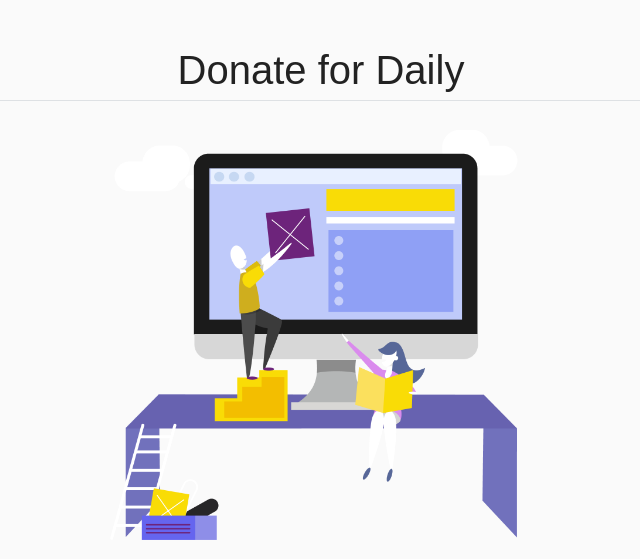
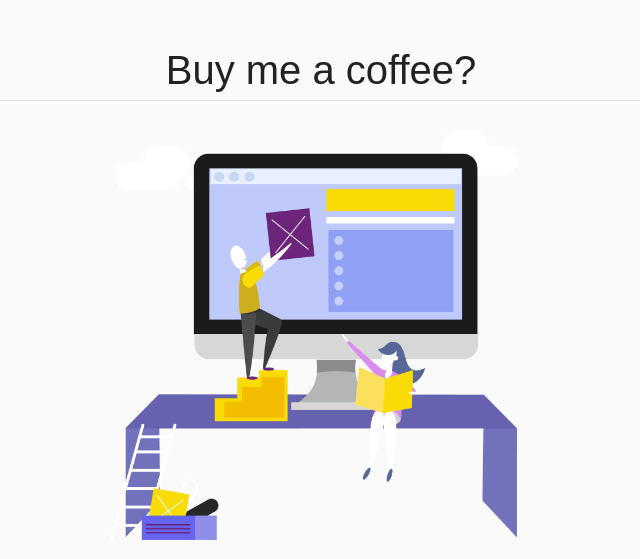
Before and after one commit to eunseo-kim/Website_Project, a PHP site: page /donate_screen.php in a window 1280 px wide. Shown: the part 71-630 px from the top of the page, without its empty margins (319-959 px from the left). Run offline with PHP 8.4, Linux system fonts and the light colour scheme; some libraries are stand-ins or nearby versions; some web fonts are replaced.

Commit message:
Update donate_screen.php

```diff
--- a/donate_screen.php
+++ b/donate_screen.php
@@ -38,7 +38,7 @@
     <section>
       <div class="donate_box">
         <div class="donate_text">
-          <h3>Donate for Daily</h3>
+          <h3>Buy me a coffee?</h3>
           <div class="donate_img"><img src="./img/donate.png" alt=""></div>
           <div class="donate_info">🌼후원해주시면 개발하는데 많은 힘이 됩니다🌼</div>
           <button onClick="donate()">응원하기</button>
```
